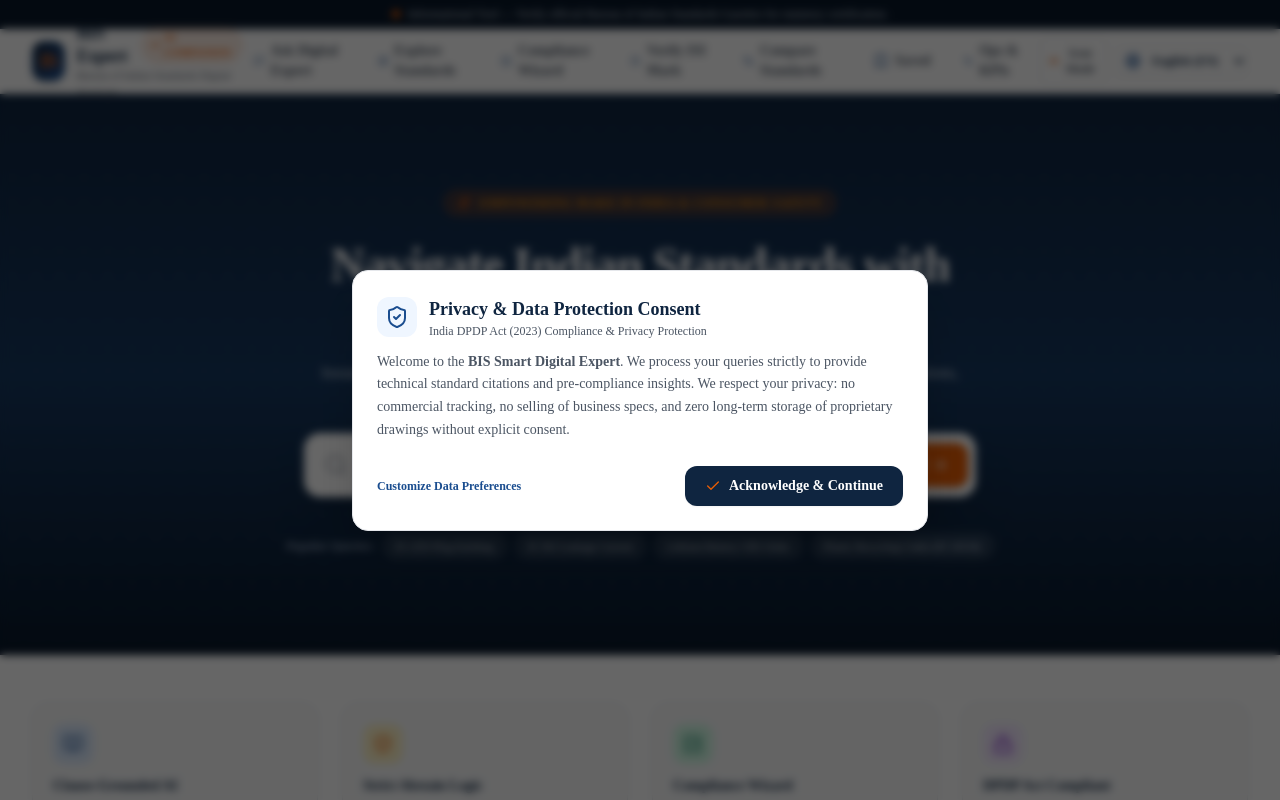
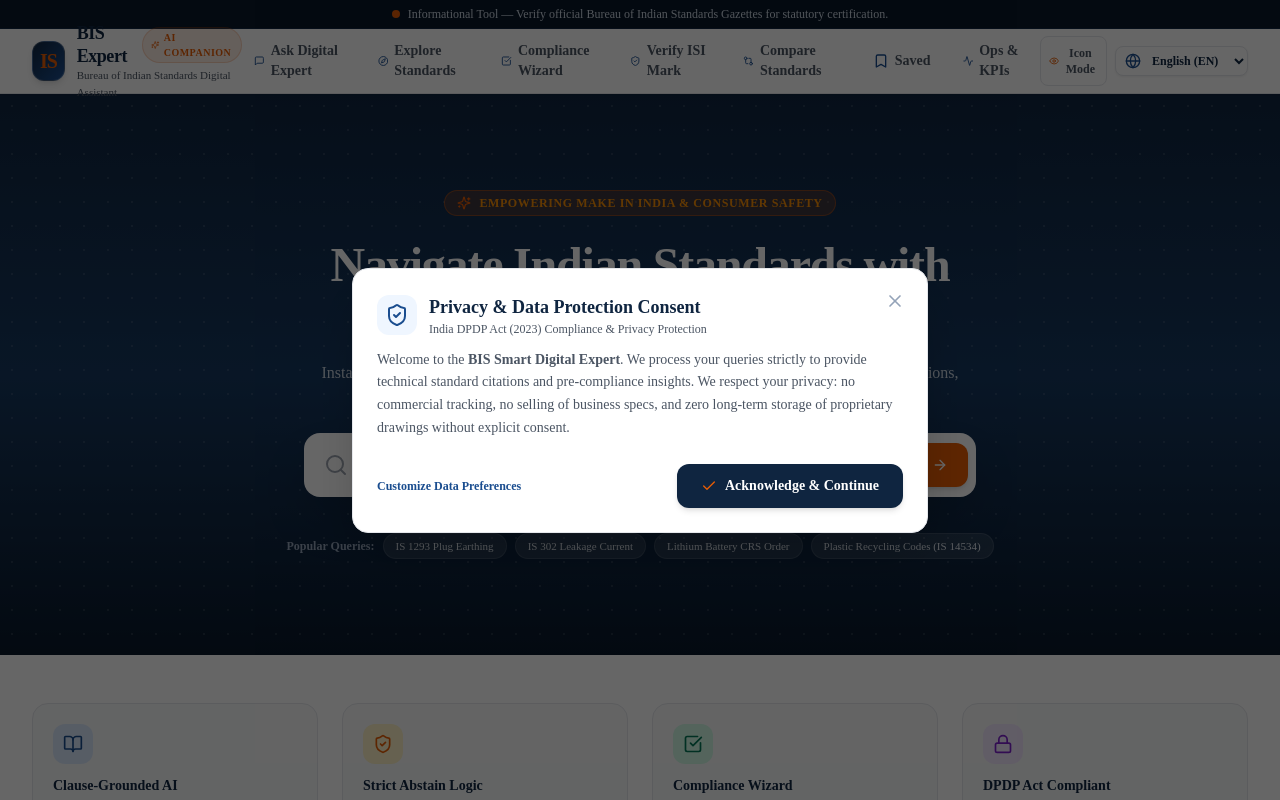
Before and after one commit to Nishit7658/SIH-BIS-, a Next.js app: page / in a window 1280 px wide. Shown: the top 800 px of the page. Built offline with nearby package versions, Linux system fonts and the light colour scheme.

Commit message:
fix(modal): enable instant dismissal with local state, close button and backdrop click

```diff
--- a/src/components/legal/DpdpConsentModal.tsx
+++ b/src/components/legal/DpdpConsentModal.tsx
@@ -1,20 +1,51 @@
 "use client";
 
-import React, { useState } from "react";
+import React, { useState, useEffect } from "react";
 import { useApp } from "@/context/AppContext";
 import { ShieldCheck, Lock, Check, Eye, Trash2, X } from "lucide-react";
 
 export function DpdpConsentModal() {
   const { dpdpConsentAccepted, acceptDpdpConsent, t, dataRetentionDays, setDataRetentionDays } = useApp();
   const [showPreferences, setShowPreferences] = useState(false);
+  const [isVisible, setIsVisible] = useState(false);
 
-  if (dpdpConsentAccepted) return null;
+  useEffect(() => {
+    if (!dpdpConsentAccepted) {
+      setIsVisible(true);
+    } else {
+      setIsVisible(false);
+    }
+  }, [dpdpConsentAccepted]);
+
+  const handleDismiss = () => {
+    setIsVisible(false);
+    acceptDpdpConsent();
+  };
+
+  if (!isVisible || dpdpConsentAccepted) return null;
 
   return (
-    <div className="fixed inset-0 z-50 flex items-end sm:items-center justify-center bg-black/60 backdrop-blur-sm p-4 animate-in fade-in duration-200">
-      <div className="bg-white rounded-2xl shadow-2xl border border-bis-border max-w-xl w-full p-6 text-bis-text-primary">
-        <div className="flex items-center gap-3 mb-3">
-          <div className="w-10 h-10 rounded-xl bg-bis-blue-soft text-bis-blue flex items-center justify-center font-bold">
+    <div
+      className="fixed inset-0 z-50 flex items-end sm:items-center justify-center bg-black/60 backdrop-blur-xs p-4 animate-in fade-in duration-150"
+      onClick={handleDismiss}
+    >
+      <div
+        className="bg-white rounded-2xl shadow-2xl border border-bis-border max-w-xl w-full p-6 text-bis-text-primary relative z-10 animate-in zoom-in-95 duration-150"
+        onClick={(e) => e.stopPropagation()}
+      >
+        {/* Top Close Button */}
+        <button
+          type="button"
+          onClick={handleDismiss}
+          className="absolute top-4 right-4 p-1.5 rounded-xl text-slate-400 hover:text-slate-700 hover:bg-slate-100 transition-colors"
+          title="Close"
+          aria-label="Close modal"
+        >
+          <X className="w-5 h-5" />
+        </button>
+
+        <div className="flex items-center gap-3 mb-3 pr-8">
+          <div className="w-10 h-10 rounded-xl bg-bis-blue-soft text-bis-blue flex items-center justify-center font-bold shrink-0">
             <ShieldCheck className="w-6 h-6" />
           </div>
           <div>
@@ -28,7 +59,7 @@
           We respect your privacy: no commercial tracking, no selling of business specs, and zero long-term storage of proprietary drawings without explicit consent.
         </p>
 
-        {showPreferences ? (
+        {showPreferences && (
           <div className="bg-bis-canvas p-4 rounded-xl border border-bis-border mb-4 text-xs space-y-3">
             <div className="flex items-center justify-between">
               <div>
@@ -49,10 +80,11 @@
               <Lock className="w-4 h-4" /> Anonymized & Isolated Sandboxed Processing
             </div>
           </div>
-        ) : null}
+        )}
 
         <div className="flex flex-col sm:flex-row items-center justify-between gap-3 pt-2">
           <button
+            type="button"
             onClick={() => setShowPreferences(!showPreferences)}
             className="text-xs text-bis-blue font-semibold hover:underline flex items-center gap-1"
           >
@@ -60,11 +92,12 @@
           </button>
           <div className="flex items-center gap-2 w-full sm:w-auto">
             <button
-              onClick={acceptDpdpConsent}
-              className="w-full sm:w-auto px-5 py-2.5 bg-bis-navy hover:bg-bis-navy-light text-white text-sm font-semibold rounded-xl shadow-sm transition-all flex items-center justify-center gap-2"
+              type="button"
+              onClick={handleDismiss}
+              className="w-full sm:w-auto px-6 py-3 bg-bis-navy hover:bg-bis-navy-light active:scale-95 text-white text-sm font-bold rounded-xl shadow-md transition-all flex items-center justify-center gap-2 cursor-pointer"
             >
               <Check className="w-4 h-4 text-bis-saffron" />
-              {t.dpdpAccept}
+              <span>{t.dpdpAccept}</span>
             </button>
           </div>
         </div>
```
